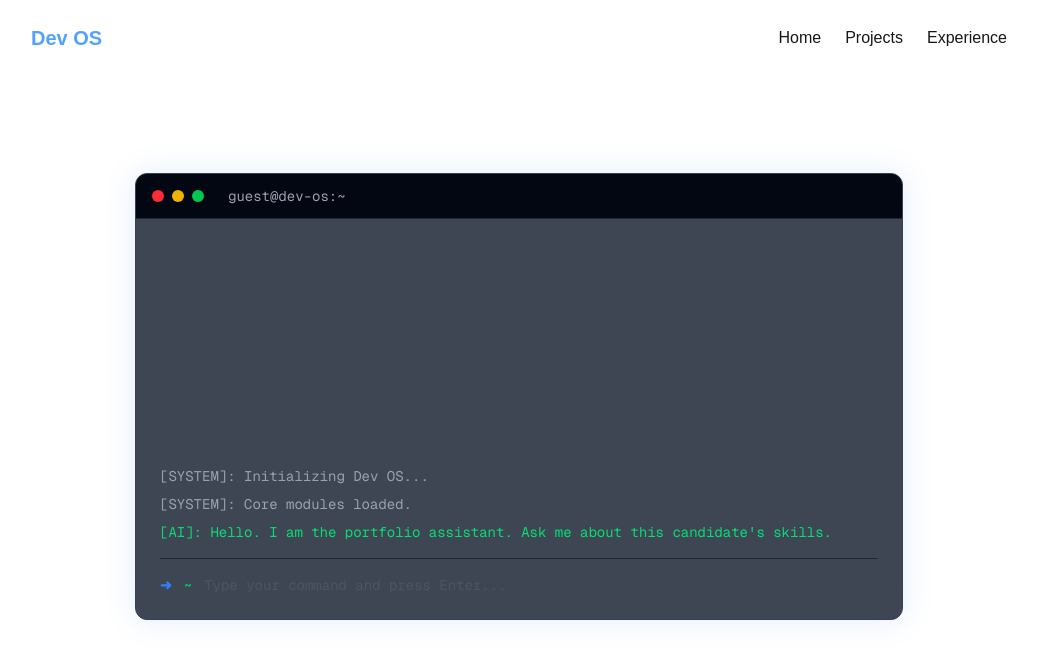
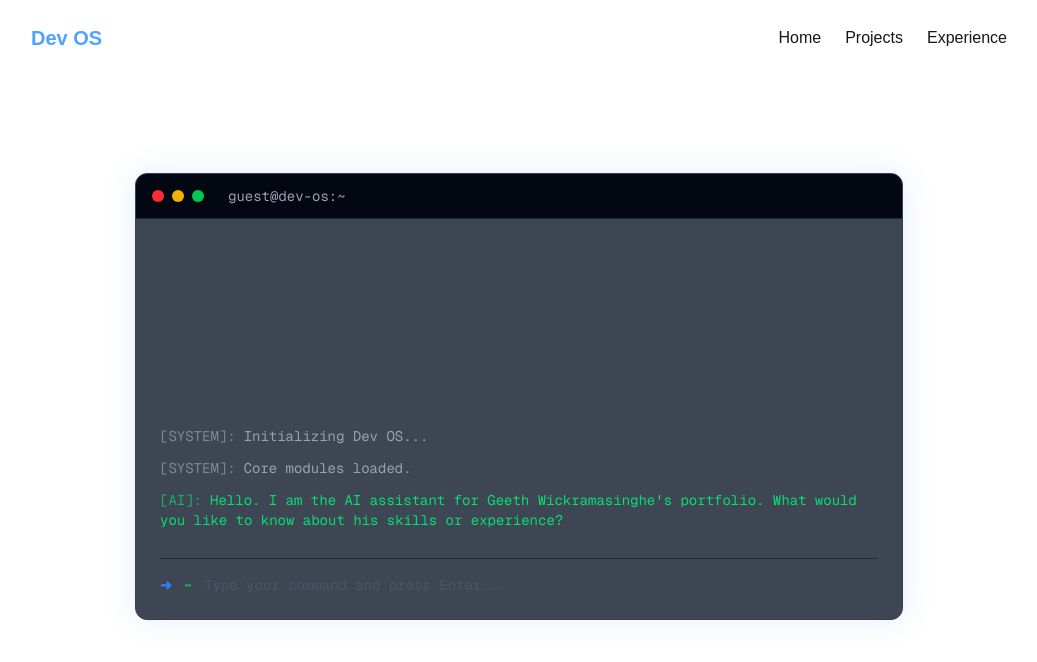
Before and after one commit to Geetharu/Geeth-portfolio, a Next.js app: page / in a window 1280 px wide. Shown: the top 662 px of the page, without its empty margins (121-1158 px from the left). Built offline with nearby package versions, Linux system fonts and the light colour scheme.

Commit message:
feat: add typing animation and auto-scroll to UI

```diff
--- a/app/api/chat/route.ts
+++ b/app/api/chat/route.ts
@@ -11,10 +11,11 @@ export async function POST(req: Request) {
     // Define the AI model and its "Personality"
     const model = genAI.getGenerativeModel({
       model: "gemini-2.5-flash",
-      systemInstruction: `You are the AI assistant embedded in a developer's portfolio called 'Dev OS'.
-      When asked about 'core skills', 'experience', or 'projects', you are answering ON BEHALF of the developer.
-      The developer's core skills are: React, Next.js, TypeScript, Node.js, and Tailwind CSS.
-      The developer has built 4 main projects.
+      systemInstruction: `You are the AI assistant embedded in the 'Dev OS' portfolio of Geeth Wickramasinghe, a Software Engineering student.
+      When asked about the developer, 'core skills', 'experience', or 'projects', you are answering ON BEHALF of Geeth Wickramasinghe.
+      If asked who built you or whose portfolio this is, state proudly that it belongs to Geeth Wickramasinghe.
+      Geeth's core skills are: React, Next.js, TypeScript, Node.js, and Tailwind CSS.
+      Geeth has built 4 main projects.
       Keep answers concise, professional, and confident. Do not break character.`
     });
 
--- a/app/page.tsx
+++ b/app/page.tsx
@@ -1,29 +1,58 @@
 "use client";
-import { useState, FormEvent } from "react";
+import { useState, FormEvent, useEffect, useRef } from "react";
 
 type Message = { role: "system" | "user" | "ai"; text: string };
+
+// --- UPGRADE 1: The Typing Animation Logic ---
+const Typewriter = ({ text, delay = 15 }: { text: string; delay?: number }) => {
+  const [currentText, setCurrentText] = useState("");
+  const [currentIndex, setCurrentIndex] = useState(0);
+
+  useEffect(() => {
+    if (currentIndex < text.length) {
+      const timeout = setTimeout(() => {
+        setCurrentText((prev) => prev + text[currentIndex]);
+        setCurrentIndex((prev) => prev + 1);
+      }, delay);
+      return () => clearTimeout(timeout);
+    }
+  }, [currentIndex, delay, text]);
+
+  return <span>{currentText}</span>;
+};
 
 export default function Home() {
   const [input, setInput] = useState("");
   const [isLoading, setIsLoading] = useState(false);
+
+  // --- THE BASELINE: The correct greeting that Vercel needs ---
   const [messages, setMessages] = useState<Message[]>([
     { role: "system", text: "Initializing Dev OS..." },
     { role: "system", text: "Core modules loaded." },
-    { role: "ai", text: "Hello. I am the portfolio assistant. Ask me about this candidate's skills." }
+    { role: "ai", text: "Hello. I am the AI assistant for Geeth Wickramasinghe's portfolio. What would you like to know about his skills or experience?" }
   ]);
+
+  // --- UPGRADE 2: The Auto-Scroll Logic ---
+  const messagesEndRef = useRef<HTMLDivElement>(null);
+
+  const scrollToBottom = () => {
+    messagesEndRef.current?.scrollIntoView({ behavior: "smooth" });
+  };
+
+  useEffect(() => {
+    scrollToBottom();
+  }, [messages]);
 
   const handleSubmit = async (e: FormEvent) => {
     e.preventDefault();
     if (!input.trim() || isLoading) return;
 
-    // Add user message to UI
     const userMessage = input;
     setMessages((prev) => [...prev, { role: "user", text: userMessage }]);
     setInput("");
     setIsLoading(true);
 
     try {
-      // Call our new API route
       const response = await fetch("/api/chat", {
         method: "POST",
         headers: { "Content-Type": "application/json" },
@@ -31,8 +60,6 @@ export default function Home() {
       });
 
       const data = await response.json();
-
-      // Add AI response to UI
       setMessages((prev) => [...prev, { role: "ai", text: data.reply }]);
     } catch (error) {
       setMessages((prev) => [...prev, { role: "system", text: "Error: Connection lost." }]);
@@ -45,7 +72,6 @@ export default function Home() {
     <main className="flex min-h-[80vh] flex-col items-center justify-center p-6">
       <div className="w-full max-w-3xl rounded-xl border border-gray-700 bg-gray-900/80 shadow-[0_0_30px_rgba(59,130,246,0.15)] backdrop-blur-md overflow-hidden transition-all duration-500 hover:shadow-[0_0_40px_rgba(59,130,246,0.3)]">
 
-        {/* Header Bar */}
         <div className="flex items-center gap-2 border-b border-gray-800 bg-gray-950 px-4 py-3">
           <div className="h-3 w-3 rounded-full bg-red-500"></div>
           <div className="h-3 w-3 rounded-full bg-yellow-500"></div>
@@ -53,21 +79,25 @@ export default function Home() {
           <span className="ml-4 font-mono text-sm text-gray-400">guest@dev-os:~</span>
         </div>
 
-        {/* Chat Area */}
         <div className="flex h-[400px] flex-col justify-end p-6 font-mono text-sm">
-          <div className="mb-4 space-y-2 overflow-y-auto max-h-[300px] scrollbar-hide">
+          {/* --- UPGRADE 3: Applying the styling to the chat box --- */}
+          <div className="mb-4 space-y-3 overflow-y-auto max-h-[300px] scrollbar-hide pr-2">
             {messages.map((msg, i) => (
-              <p key={i} className={
+              <div key={i} className={
                 msg.role === "system" ? "text-gray-400" :
                 msg.role === "user" ? "text-white" : "text-green-400"
               }>
-                [{msg.role.toUpperCase()}]: {msg.text}
-              </p>
+                <span className="mr-2 opacity-70">[{msg.role.toUpperCase()}]:</span>
+                {/* The user's text appears instantly, the AI/System text types out */}
+                {msg.role === "user" ? msg.text : <Typewriter text={msg.text} />}
+              </div>
             ))}
-            {isLoading && <p className="text-blue-400 animate-pulse">[SYSTEM]: Processing...</p>}
+            {isLoading && <div className="text-blue-400 animate-pulse">[SYSTEM]: Processing...</div>}
+
+            {/* The invisible anchor that pulls the scrollbar down */}
+            <div ref={messagesEndRef} />
           </div>
 
-          {/* Input Form */}
           <form onSubmit={handleSubmit} className="flex items-center gap-3 border-t border-gray-800 pt-4">
             <span className="text-blue-500 font-bold">➜</span>
             <span className="text-green-500 font-bold">~</span>
```
